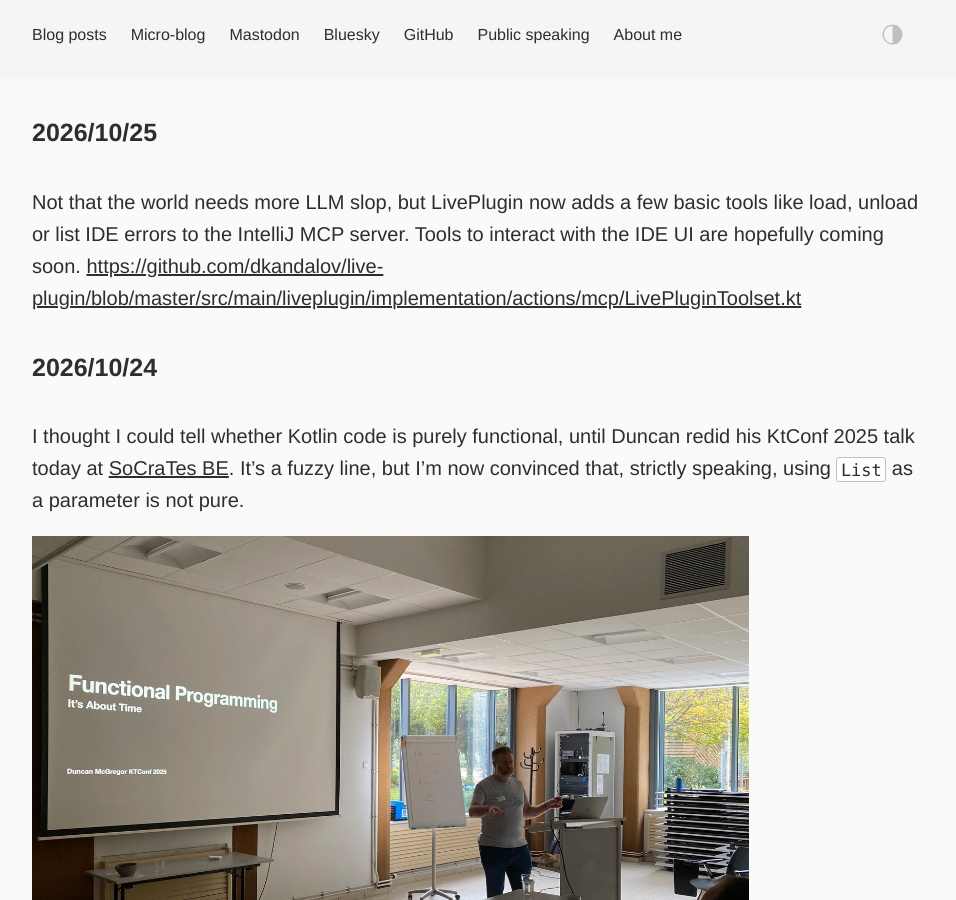
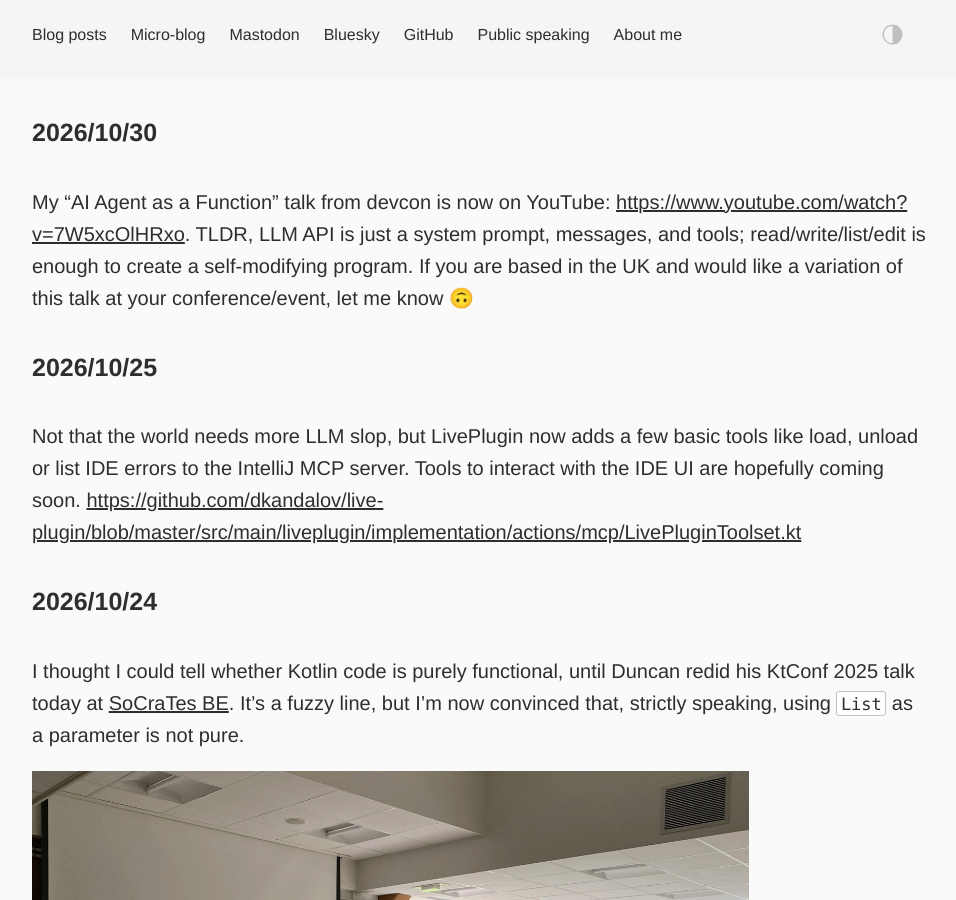
Before and after one commit to dkandalov/dkandalov.github.io, a Jekyll site: the page built from micro-blog.md, in a window 1280 px wide and 900 px high. Shown: the whole window, without its empty margins (160-1116 px from the left). Built offline with Jekyll 4.4.1, drawn with Linux system fonts in a browser that asks for light colours.

Commit message:
updated micro-blog

```diff
--- a/micro-blog.md
+++ b/micro-blog.md
@@ -2,6 +2,9 @@
 layout: post
 permalink: /micro-blog/
 ---
+
+#### 2026/10/30
+My "AI Agent as a Function" talk from devcon is now on YouTube: <https://www.youtube.com/watch?v=7W5xcOlHRxo>. TLDR, LLM API is just a system prompt, messages, and tools; read/write/list/edit is enough to create a self-modifying program. If you are based in the UK and would like a variation of this talk at your conference/event, let me know 🙃
 
 #### 2026/10/25
 Not that the world needs more LLM slop, but LivePlugin now adds a few basic tools like load, unload or list IDE errors to the IntelliJ MCP server. Tools to interact with the IDE UI are hopefully coming soon. <https://github.com/dkandalov/live-plugin/blob/master/src/main/liveplugin/implementation/actions/mcp/LivePluginToolset.kt>
```
